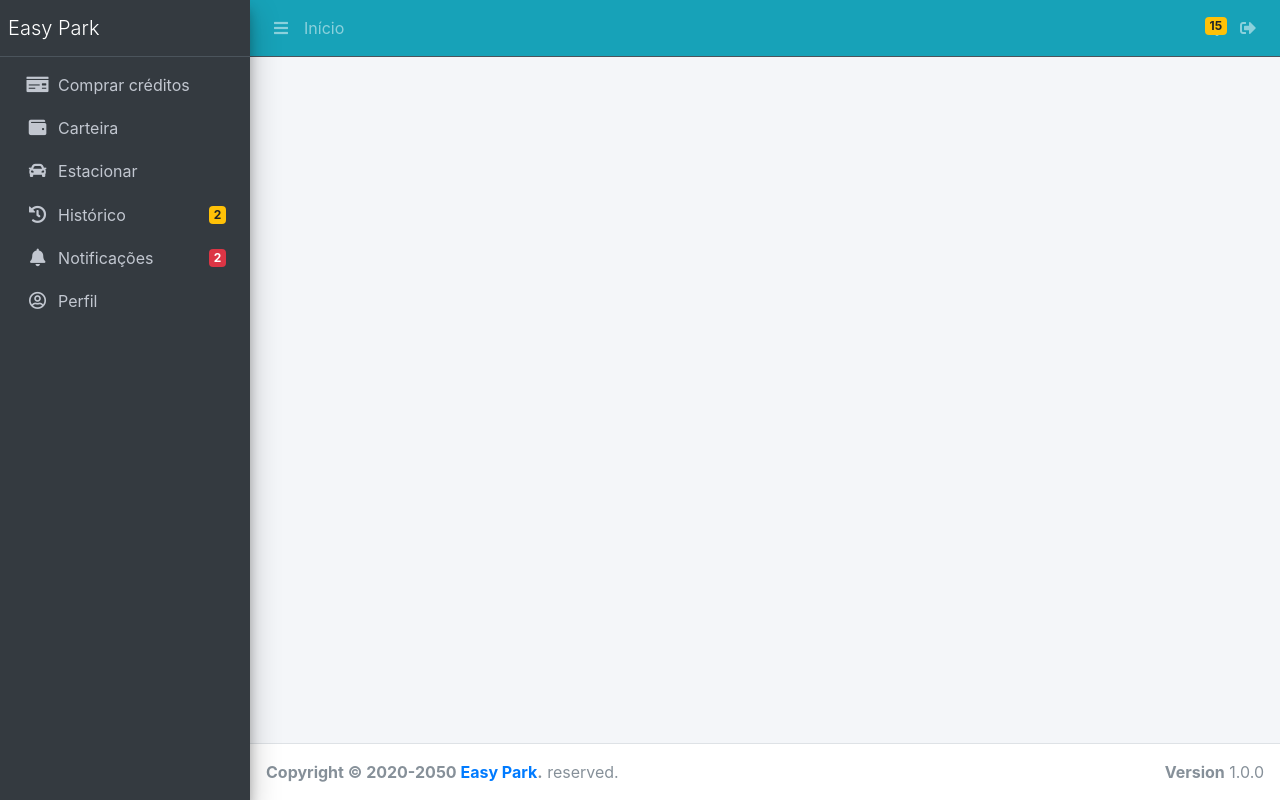
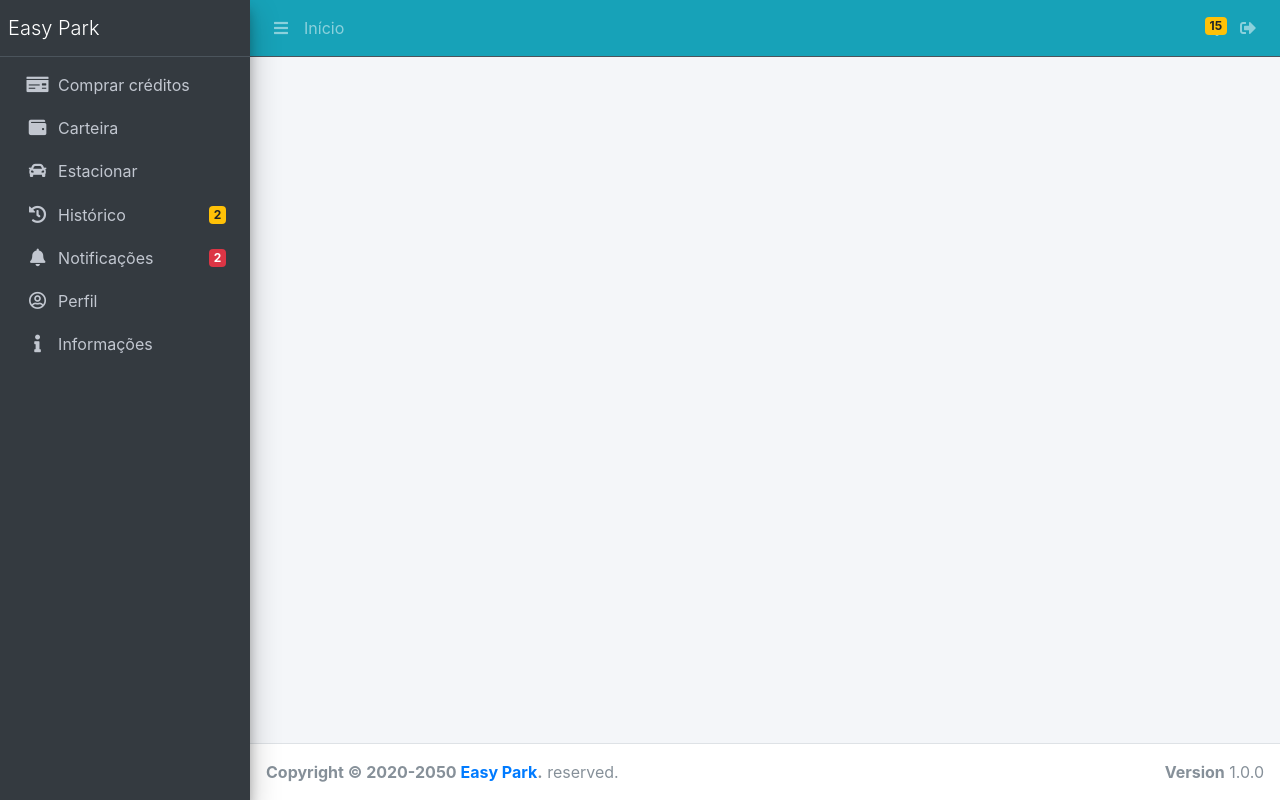
Before and after one commit to rauanisanfelice/easy-park, a Django app: page /home/ in a window 1280 px wide. Run offline with Django 3.2, Linux system fonts and the light colour scheme; some libraries are stand-ins or nearby versions.

Commit message:
Ajustando menu e Tree

```diff
--- a/templates/template.html
+++ b/templates/template.html
@@ -36,8 +36,8 @@
                 </li>
                 <li class="nav-item d-none d-sm-inline-block">
                     <a href="{% url 'home' %}" class="nav-link">Início</a>
-                    {% block tree %}{% endblock %}
                 </li>
+                {% block tree %}{% endblock %}
             </ul>
 
             <!-- Right navbar links -->
@@ -124,7 +124,7 @@
 
                         {% comment %} NOTIFICAÇÕES {% endcomment %}
                         <li class="nav-item has-treeview">
-                            <a href="#" class="nav-link">
+                            <a href="{% url 'notificacoes' %}" class="nav-link">
                                 <i class="nav-icon fas fa-bell"></i>
                                 <p>Notificações<span class="badge badge-danger right">2</span></p>
                             </a>
@@ -138,6 +138,14 @@
                             </a>
                         </li>
 
+                        {% comment %} PERFIL {% endcomment %}
+                        <li class="nav-item has-treeview">
+                            <a href="{% url 'info' %}" class="nav-link">
+                                <i class="nav-icon fas fa-info"></i>
+                                <p>Informações</p>
+                            </a>
+                        </li>
+
                     </ul>
                 </nav>
             </div>
@@ -145,6 +153,9 @@
 
         <!-- BODY -->
         <div class="content-wrapper">
+            <section class="content-header">
+                <div class="container-fluid"></div>
+            </section>
             <section class="content">
                 {% block body %}{% endblock %}
             </section>
```
